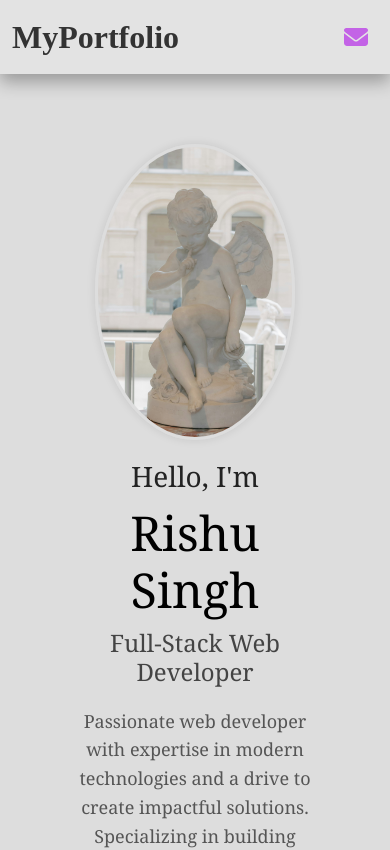
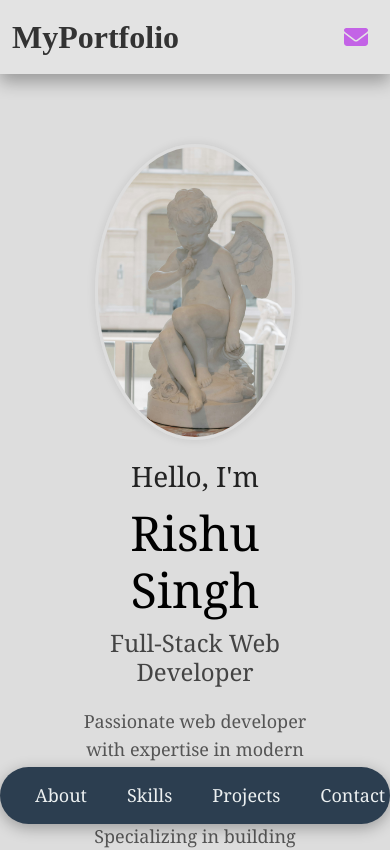
Before and after one commit to Rishu18D/My-Portfolio, a React (Vite) app: page / in a window 390 px wide. Shown: the top 850 px of the page. Built offline with nearby package versions, Linux system fonts and the light colour scheme.

Commit message:
new updates

```diff
--- a/src/Components/About/About.jsx
+++ b/src/Components/About/About.jsx
@@ -4,6 +4,7 @@ import Navbar from '../Navbar/Navbar';
 import { FontAwesomeIcon } from '@fortawesome/react-fontawesome';
 import { faGithub, faLinkedin, faTwitter, faInstagram } from '@fortawesome/free-brands-svg-icons';
 import Pagination from '../PaginationLinks';
+import NavMobile from '../MobNev/NavMobile';
 
 const About = () => {
   const nextPage = "/skills";
@@ -73,6 +74,7 @@ const About = () => {
         </section>
       </div>
       <Pagination nextPage={nextPage} prevPage={prevPage} />
+      <NavMobile/>
     </>
   );
 };
--- a/src/Components/ContactMe/Contact.jsx
+++ b/src/Components/ContactMe/Contact.jsx
@@ -11,6 +11,7 @@ import {
 import Pagination from "../PaginationLinks";
 import locationIcon from "../../../public/assets/Images/location.svg";
 import emailIcon from "../../../public/assets/Images/email.svg";
+import NavMobile from "../MobNev/NavMobile";
 
 const Contact = () => {
   const nextPage = "/";
@@ -117,6 +118,7 @@ const Contact = () => {
         {/* Pagination Links */}
         <Pagination prevPage={prevPage} nextPage={nextPage} />
       </div>
+      <NavMobile/>
     </>
   );
 };
--- a/src/Components/Home/Home.jsx
+++ b/src/Components/Home/Home.jsx
@@ -6,6 +6,7 @@ import { faGithub, faLinkedin, faTwitter, faInstagram } from '@fortawesome/free-
 import Pagination from '../PaginationLinks.jsx';
 import ProfileImage from "../../../public/assets/git_dp.jpg?url";
 import Resume from "../../../public/assets/New_Updated_Resume.pdf";
+import NavMobile from '../MobNev/NavMobile.jsx';
 
 const Home = () => {
 
@@ -64,6 +65,7 @@ const Home = () => {
         </div>
       </section>
       <Pagination prevPage={prevPage} nextPage={nextPage} />
+      <NavMobile/>
     </div>
   );
 }
--- /dev/null
+++ b/src/Components/MobNev/NavMobile.css
@@ -0,0 +1,67 @@
+.nav-mobile {
+  display: none;
+}
+
+.nav-mobile nav ul {
+  list-style: none;
+  padding: 0;
+  margin: 0;
+  display: flex;
+  justify-content: space-around;
+}
+
+.nav-mobile nav ul li {
+  margin: 0;
+}
+
+.nav-mobile nav ul li a {
+  color: white;
+  text-decoration: none;
+  padding: 10px 15px;
+  border-radius: 15px;
+  transition: background-color 0.3s ease, color 0.3s ease;
+}
+
+.nav-mobile nav ul li a:hover {
+  background-color: #3498db;
+  color: #ffffff;
+}
+
+@media (max-width: 768px) {
+  .nav-mobile {
+    display: block;
+    position: sticky;
+    bottom: 20px;
+    left: 10px;
+    right: 10px;
+    background-color: #2c3e50;
+    padding: 15px;
+    border-radius: 30px;
+    box-shadow: 0 4px 15px rgba(0, 0, 0, 0.3);
+    z-index: 1000;
+  }
+
+  .nav-mobile nav ul li a {
+    color: #ecf0f1;
+    font-size: 18px;
+    padding: 10px 20px;
+    transition: background-color 0.2s ease-in-out;
+  }
+
+  .nav-mobile nav ul li a:hover {
+    background-color: #1abc9c;
+    color: #ffffff;
+  }
+}
+
+@media (max-width: 380px) {
+  .nav-mobile {
+    padding: 12px;
+    border-radius: 25px;
+  }
+
+  .nav-mobile nav ul li a {
+    font-size: 16px;
+    padding: 8px 15px;
+  }
+}
--- /dev/null
+++ b/src/Components/MobNev/NavMobile.jsx
@@ -0,0 +1,20 @@
+import React from 'react';
+import './NavMobile.css';
+import { Link } from 'react-router-dom';
+
+const NavMobile = () => {
+  return (
+    <div className="nav-mobile">
+      <nav>
+        <ul>
+          <li><Link to="/about">About</Link></li>
+          <li><Link to="/skills">Skills</Link></li>
+          <li><Link to="/projects">Projects</Link></li>
+          <li><Link to="/contact">Contact</Link></li>
+        </ul>
+      </nav>
+    </div>
+  );
+};
+
+export default NavMobile;
--- a/src/Components/Projects/Projects.jsx
+++ b/src/Components/Projects/Projects.jsx
@@ -5,6 +5,7 @@ import Pagination from '../PaginationLinks';
 import portfolio from "../../../public/assets/Images/my-Portfolio.png?url";
 import PhotoGallery from "../../../public/assets/Images/abc.png?url";
 import Ecom from "../../../public/assets/Images/bbb.png?url";
+import NavMobile from '../MobNev/NavMobile';
 
 const Projects = () => {
   const nextPage = "/contact";
@@ -67,6 +68,7 @@ const Projects = () => {
         </div>
       </section>
       <Pagination prevPage={prevPage} nextPage={nextPage} />
+      <NavMobile/>
     </div>
   );
 }
--- a/src/Components/Skills/Skills.jsx
+++ b/src/Components/Skills/Skills.jsx
@@ -24,6 +24,7 @@ import render from "../../../public/assets/icons/render.svg";
 import netlify from "../../../public/assets/icons/netlify.svg";
 import socketio from "../../../public/assets/icons/socketio.svg";
 import python from "../../../public/assets/icons/python.svg"; // Python icon
+import NavMobile from '../MobNev/NavMobile';
 
 const Skills = () => {
     const nextPage = "/projects";
@@ -106,6 +107,7 @@ const Skills = () => {
                 </div>
             </section>
             <Pagination prevPage={prevPage} nextPage={nextPage} />
+            <NavMobile/>
         </div>
     );
 }
```
